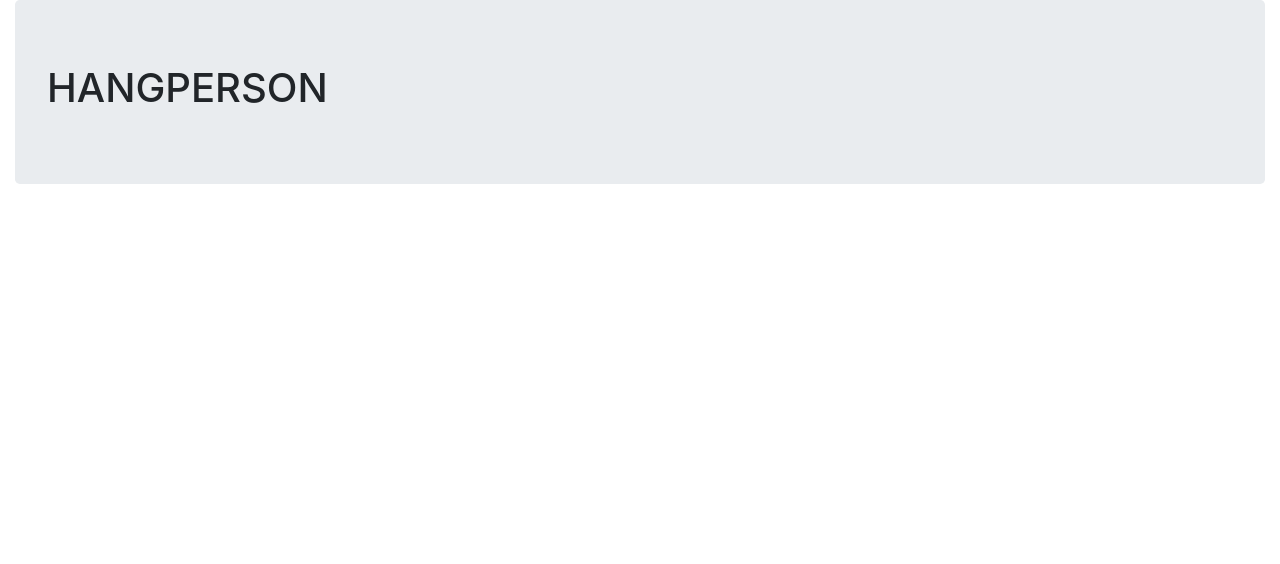
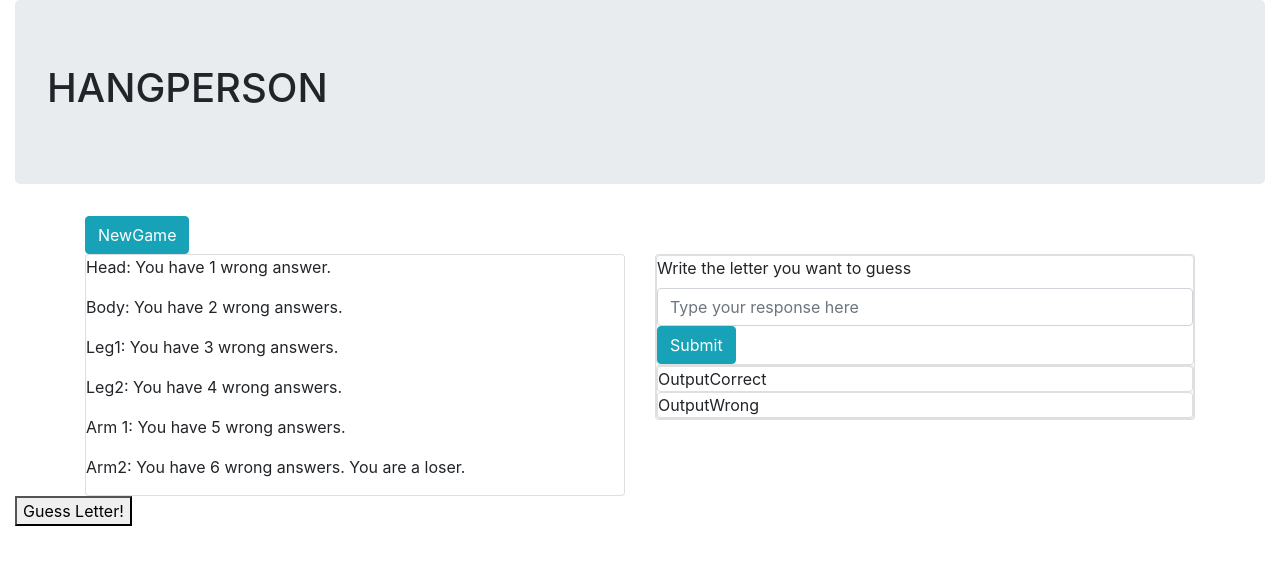
Before and after one commit to benjamin-thompdx/redux-hangperson, a React (Create React App) app: page / in a window 1280 px wide. Shown: the top 564 px of the page. Built offline with nearby package versions, Linux system fonts and the light colour scheme.

Commit message:
update src/components/HangpersonControl.js to include updated render method and handleClick handler method
Co-authored-by: K. Wicz <katy@solovewicz.com>
Co-authored-by: Mariam <maralaeddin@gmail.com>
Co-authored-by: Jonathan Carlos <jonathancarlos21@hotmail.com>

```diff
--- a/src/components/HangpersonControl.js
+++ b/src/components/HangpersonControl.js
@@ -7,17 +7,30 @@ class HangpersonControl extends React.Component {
   constructor(props) {
     super(props);
     this.state = {
-      selectedView: null
+      formVisibleOnPage: false
     };
   }
 
+  handleClick = () => {
+    this.setState({formVisibleOnPage: true});
+  }
+
+  render(){
+    let currentlyVisibleState = null;
+    let buttonText = null;
+    if (this.state.formVisibleOnPage) {
+      currentlyVisibleState = <Player1View onNewGameCreation = {this.handleClick}/>
+      buttonText = "Start Game!";
+    } else {
+      currentlyVisibleState = <Player2View onGuessingLetter = {this.handleClick} />
+      buttonText = "Guess Letter!";
+    }
 
 
-  render(){
     return (
       <React.Fragment>
-
-
+        { currentlyVisibleState }
+        <button onClick={this.handleClick}>{buttonText}</button>
       </React.Fragment>
     );
   }
```
